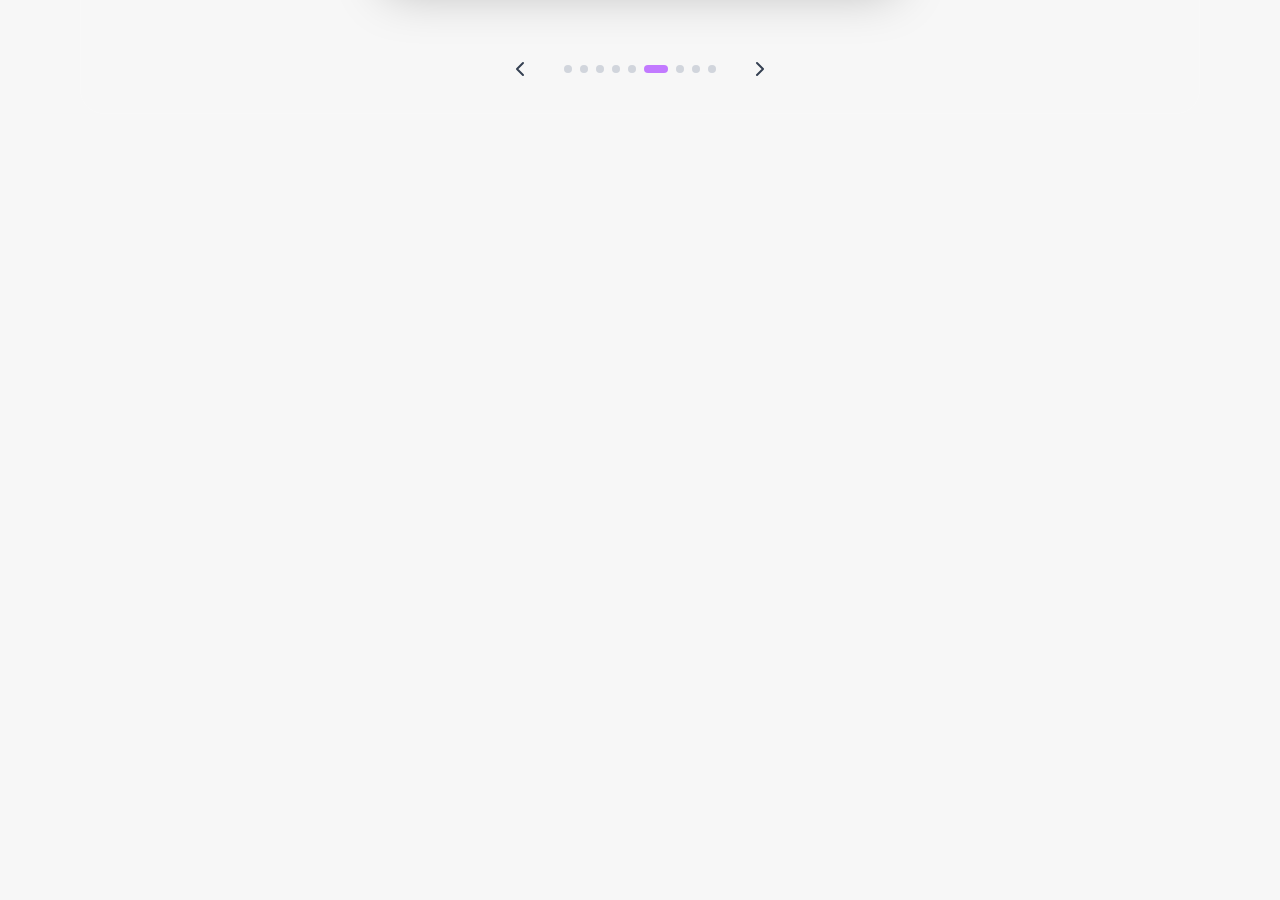
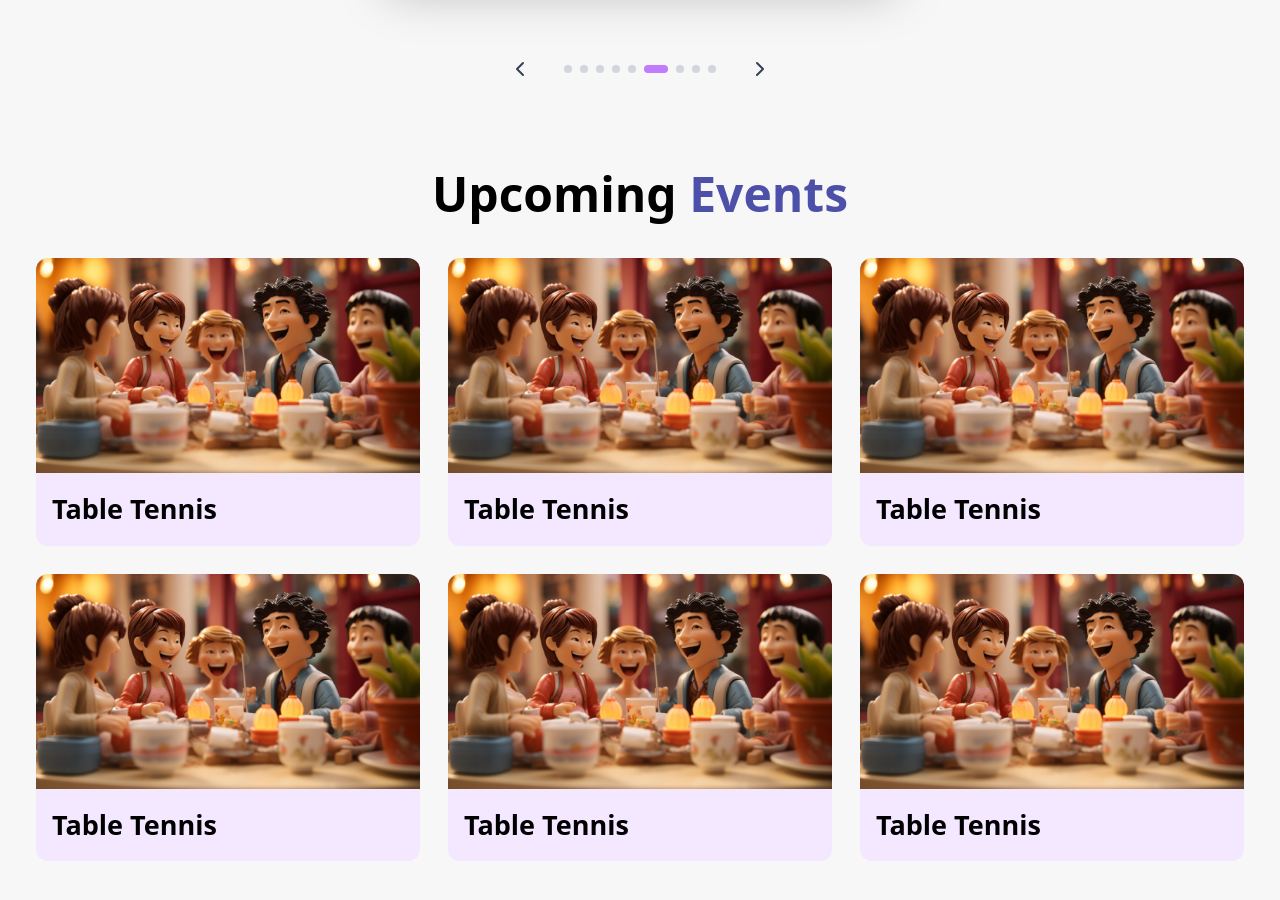
Before and after one commit to Pritammandal77/gharpadharo-club, a React (Vite) app: page / in a window 1280 px wide. Shown: the part 1400-2300 px from the top of the page. Before the commit the page ends 1530 px from the top, so only its background shows below. Built offline with nearby package versions, Linux system fonts and the light colour scheme; a web font is replaced by a local one.

Commit message:
created upcomingEvents page

```diff
--- a/src/App.jsx
+++ b/src/App.jsx
@@ -5,6 +5,7 @@ import './App.css'
 import Header from './components/Header'
 import Home from './pages/Home'
 import Events from './pages/Events'
+import UpcomingEvents from './pages/UpcomingEvents'
 
 function App() {
   const [count, setCount] = useState(0)
@@ -14,6 +15,7 @@ function App() {
       <Header />
       <Home/>
       <Events/>
+      <UpcomingEvents/>
     </>
   )
 }
--- a/src/components/Header.jsx
+++ b/src/components/Header.jsx
@@ -4,7 +4,7 @@ function Header() {
     return (
         <header>
             <nav
-                className="h-18 w-[100vw] px-3 md:px-10 lg:px-15 fixed top-0 manrope-font bg-white/10 backdrop-blur-md flex items-center font-semibold "
+                className="h-18 w-[100vw] z-[30] px-3 md:px-10 lg:px-15 fixed top-0 manrope-font bg-white/10 backdrop-blur-md flex items-center font-semibold "
             >
                 <div className="flex items-center justify-center gap-1">
                     <img src="/logo.webp" alt="" className="h-12 w-12" />
--- a/src/pages/Events.jsx
+++ b/src/pages/Events.jsx
@@ -108,7 +108,7 @@ export default function Events() {
           </Badge> */}
 
         <div>
-          <h1 className="text-5xl font-semibold">Upcoming <span className="text-[#4c50a9]">Events</span> </h1>
+          <h1 className="text-5xl font-semibold">Our <span className="text-[#4c50a9]">Events</span> </h1>
         </div>
 
         <div className="relative w-full h-[280px] md:h-[45vh] xl:h-[70vh] flex items-center justify-center overflow-hidden" onMouseEnter={() => setIsPaused(true)} onMouseLeave={() => setIsPaused(false)}>
--- /dev/null
+++ b/src/pages/UpcomingEvents.jsx
@@ -0,0 +1,62 @@
+import React from 'react';
+
+function UpcomingEvents() {
+
+    const upComingEvents = [
+        {
+            id: '1',
+            eventName: 'Table Tennis',
+            img: 'homeImgXl.webp'
+        },
+        {
+            id: '2',
+            eventName: 'Table Tennis',
+            img: 'homeImgXl.webp'
+        },
+        {
+            id: '3',
+            eventName: 'Table Tennis',
+            img: 'homeImgXl.webp'
+        },
+        {
+            id: '4',
+            eventName: 'Table Tennis',
+            img: 'homeImgXl.webp'
+        },
+        {
+            id: '5',
+            eventName: 'Table Tennis',
+            img: 'homeImgXl.webp'
+        },
+        {
+            id: '6',
+            eventName: 'Table Tennis',
+            img: 'homeImgXl.webp'
+        }
+    ]
+
+    return (
+        <>
+            <div className='w-full h-auto flex flex-col items-center gap-10 py-10'>
+                <div>
+                    <h1 className="text-4xl md:text-5xl font-semibold">Upcoming <span className="text-[#4c50a9]">Events</span> </h1>
+                </div>
+                <div className='grid grid-cols-1 md:grid-cols-3 gap-7'>
+                    {
+                        upComingEvents &&
+                        upComingEvents.map((data, index) => (
+                            <div key={data.id} className='w-[90vw] md:w-[30vw] flex flex-col bg-purple-100 rounded-xl hover:scale-101 transition-all'>
+                                <img src={data.img} alt="" className='rounded-t-xl'/>
+                                <div className='p-4'>
+                                    <p className='text-[27px] font-semibold'>{data.eventName}</p>
+                                </div>
+                            </div>
+                        ))
+                    }
+                </div>
+            </div>
+        </>
+    );
+}
+
+export default UpcomingEvents;
```
